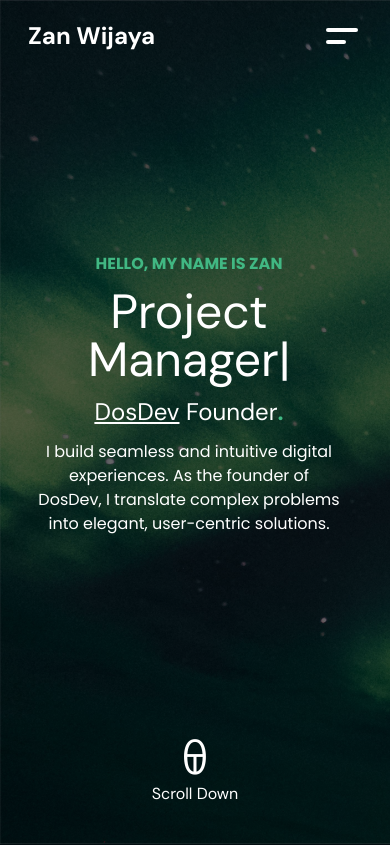
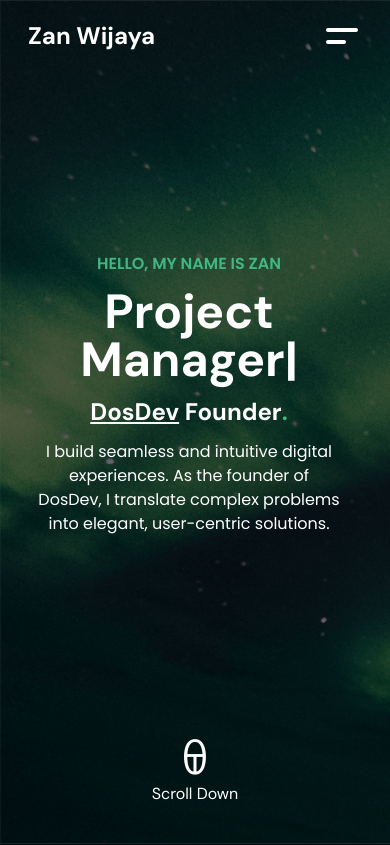
Before and after one commit to fauzanakbarwijaya/MyPortofolio, a Vue app: page / in a window 390 px wide. Shown: the top 845 px of the page. Built offline with nearby package versions, Linux system fonts and the light colour scheme.

Commit message:
fix: navbar scroll on mobile, center card overflow-x

```diff
--- a/index.html
+++ b/index.html
@@ -2,7 +2,7 @@
 <html lang="en">
   <head>
     <meta charset="UTF-8" />
-    <link rel="icon" type="image/svg+xml" href="" />
+    <link rel="icon" type="image/svg+xml" href="/src/assets/MyLogo.png" />
     <meta name="viewport" content="width=device-width, initial-scale=1.0" />
     <link href="/src/style.css" rel="stylesheet">
     <link href="https://unpkg.com/aos@2.3.1/dist/aos.css" rel="stylesheet">
--- a/src/App.vue
+++ b/src/App.vue
@@ -56,15 +56,16 @@
             </div>
             <div class="container mx-auto h-5/6 md:h-3/4 flex justify-center items-center">
                 <div class="text-center md:text-left text-white space-x-3 space-y-3 m-9">
-                    <p class="text-[#41B883] md:text-xl uppercase font-bold font-poppins">Hello, My Name Is Zan</p>
-                    <h1 class="text-5xl md:text-8xl font-dmsans">
+                    <p class="text-[#41B883] md:text-xl uppercase font-semibold font-poppins">Hello, My Name Is Zan</p>
+                    <h1 class="text-5xl md:text-8xl font-dmsans font-bold">
                         <span>{{ displayText }}</span>
                         <span v-if="typing" class="animate-pulse">|</span>
                     </h1>
-                    <h1 class="text-2xl md:text-4xl font-dmsans"><a href="https://www.instagram.com/dosdev_/"
-                            target="_blank" class="underline">DosDev</a> Founder<span
-                            class="text-[#41B883] font-bold">.</span></h1>
-                    <p class="md:text-xl md:w-9/12 font-poppins">I build seamless and intuitive digital experiences. As the founder of DosDev, I translate complex problems into elegant, user-centric solutions.</p>
+                    <h1 class="text-2xl md:text-4xl font-dmsans font-semibold"><a
+                            href="https://www.instagram.com/dosdev_/" target="_blank" class="underline">DosDev</a>
+                        Founder<span class="text-[#41B883] font-bold">.</span></h1>
+                    <p class="md:text-xl md:w-9/12 font-poppins">I build seamless and intuitive digital experiences. As
+                        the founder of DosDev, I translate complex problems into elegant, user-centric solutions.</p>
                     <div class="absolute bottom-8 left-0 w-full flex flex-col items-center animate-bounce">
                         <span class="text-5xl">&#41783;</span>
                         <p class="text-center">Scroll Down</p>
@@ -75,8 +76,8 @@
         <!-- End Navigation -->
 
         <section class="h-auto bg-gradient-to-b from-[#030E12] via-[#277552] to-[#328d64]" id="About">
-            <div
-                class="container mx-auto font-poppins text-white pt-16 ps-5 flex flex-col md:flex-row items-center md:items-center min-h-screen" data-aos="fade-up" data-aos-duration="1000">
+            <div class="container mx-auto font-poppins text-white pt-16 ps-5 flex flex-col md:flex-row items-center md:items-center min-h-screen"
+                data-aos="fade-up" data-aos-duration="1000">
                 <!-- Profile Picture -->
                 <div class="w-full md:w-6/12 flex justify-center md:justify-center mb-8 md:mb-0">
                     <div class="size-64 md:size-72 shadow-sm shadow-white rounded-sm flex items-center justify-center overflow-hidden transition-transform duration-700 ease-in-out"
@@ -90,8 +91,14 @@
                     <h1 class="text-3xl md:text-5xl font-dmsans font-bold">
                         ABOUT ME<span class="text-[#41B883]">.</span>
                     </h1>
-                    <p>I am a passionate and results-driven developer with two years of hands-on experience in turning complex ideas into elegant digital solutions. My journey in technology is fueled by a deep enthusiasm for building impactful products and a commitment to continuous learning.</p>
-                    <p>My career began with freelancing, where I honed my technical skills across a diverse range of projects. This experience inspired me to establish DosDev, an initiative to unite a collective of talented freelancers. Together, we collaborate to tackle more ambitious projects, combining our expertise to transform client visions into digital reality. Here is the stack of technologies I work with : </p>
+                    <p>I am a passionate and results-driven developer with two years of hands-on experience in turning
+                        complex ideas into elegant digital solutions. My journey in technology is fueled by a deep
+                        enthusiasm for building impactful products and a commitment to continuous learning.</p>
+                    <p>My career began with freelancing, where I honed my technical skills across a diverse range of
+                        projects. This experience inspired me to establish DosDev, an initiative to unite a collective
+                        of talented freelancers. Together, we collaborate to tackle more ambitious projects, combining
+                        our expertise to transform client visions into digital reality. Here is the stack of
+                        technologies I work with : </p>
                     <ul class="list-disc ps-5 flex flex-row justify-evenly md:justify-start text-lg">
                         <div>
                             <li>PYTHON</li>
@@ -119,7 +126,7 @@
             </div>
         </section>
         <section class="h-auto mb-7" id="Work">
-            <div class="container mx-auto font-poppins pt-11 ps-5 text-black">
+            <div class="container mx-auto font-poppins pt-11 px-5 text-black">
                 <div class="flex flex-col md:flex-row md:items-start md:gap-8">
                     <div
                         class="w-full md:w-6/12 md:flex md:items-center md:justify-center md:min-h-[54rem] md:order-1 md:sticky md:top-0">
@@ -136,7 +143,7 @@
                         </div>
                     </div>
                     <div class="w-full md:w-6/12 flex flex-col gap-8 md:order-2 md:pe-5">
-                        <div class="bg-white rounded-xl shadow-lg p-5 w-full">
+                        <div class="bg-white rounded-xl shadow-lg p-5 w-full mx-auto max-w-md">
                             <div class=" rounded-lg mb-4 mx-auto overflow-hidden flex items-center justify-center">
                                 <img src="/src/assets/ClinicoDekstop.png" alt="Project Image"
                                     class="object-cover w-80" />
@@ -160,7 +167,7 @@
                                 <span class="px-2 py-1 bg-gray-100 rounded text-xs text-gray-800">Google Meet</span>
                             </div>
                         </div>
-                        <div class="bg-white rounded-xl shadow-lg p-5 w-full">
+                        <div class="bg-white rounded-xl shadow-lg p-5 w-full mx-auto max-w-md">
                             <div class=" rounded-lg mb-4 mx-auto overflow-hidden flex items-center justify-center">
                                 <img src="/src/assets/TawataliaDekstop.png" alt="Project Image"
                                     class="object-cover w-80" />
@@ -182,7 +189,7 @@
                                 <span class="px-2 py-1 bg-gray-100 rounded text-xs text-gray-800">Github</span>
                             </div>
                         </div>
-                        <div class="bg-white rounded-xl shadow-lg p-5 w-full">
+                        <div class="bg-white rounded-xl shadow-lg p-5 w-full mx-auto max-w-md">
                             <div class=" rounded-lg mb-4 mx-auto overflow-hidden flex items-center justify-center">
                                 <img src="/src/assets/NoonajibDekstop.png" alt="Project Image"
                                     class="object-cover w-80" />
@@ -205,7 +212,7 @@
                                 <span class="px-2 py-1 bg-gray-100 rounded text-xs text-gray-800">Github</span>
                             </div>
                         </div>
-                        <div class="bg-white rounded-xl shadow-lg p-5 w-full">
+                        <div class="bg-white rounded-xl shadow-lg p-5 w-full mx-auto max-w-md">
                             <div class=" rounded-lg mb-4 mx-auto overflow-hidden flex items-center justify-center">
                                 <img src="/src/assets/SiPKLDekstop.png" alt="Project Image"
                                     class="object-cover w-80" />
@@ -247,8 +254,7 @@
                     <div class="mt-12 md:w-6/12">
                         <span class="text-9xl flex justify-center mb-4 animate-spin">😁</span>
                         <a href="mailto:neacakbar@gmail.com"
-                            class="text-lg border border-[#41B883] py-2 px-4 rounded hover:bg-[#41B883] hover:text-white transition flex justify-center font-semibold capitalize md:hidden">Send
-                            me an email!</a>
+                            class="text-lg border border-[#41B883] py-2 px-4 rounded-sm hover:bg-[#41B883] hover:text-white transition flex justify-center mx-auto font-semibold capitalize md:hidden w-64">Send me an email!</a>
                         <div class="mt-12 flex flex-col items-center gap-2">
                             <div class="flex gap-6 text-3xl">
                                 <a href="https://github.com/fauzanakbarwijaya" target="_blank" rel="noopener"
@@ -282,7 +288,7 @@
                     &times;
                 </span>
             </div>
-            <div class="flex justify-center items-center h-3/4 text-4xl">
+            <div class="flex justify-center items-center h-2/3 md:h-3/4 text-4xl">
                 <ul>
                     <li class="mb-3 list-disc"><a href="#About"
                             class="font-bold text-center uppercase hover:text-[#41B883]"
@@ -326,7 +332,8 @@
 <script setup>
     import {
         ref,
-        onMounted
+        onMounted,
+        watch
     } from 'vue'
 
     const showMobileMenu = ref(false)
@@ -385,6 +392,15 @@
         if (window.AOS) {
             window.AOS.init()
         }
+        watch(showMobileMenu, (val) => {
+            if (window.innerWidth < 768) {
+                document.body.classList.toggle('overflow-hidden', val)
+                document.body.classList.toggle('h-screen', val)
+            } else {
+                document.body.classList.remove('overflow-hidden')
+                document.body.classList.remove('h-screen')
+            }
+        })
     })
 </script>
 
--- a/src/style.css
+++ b/src/style.css
@@ -3,6 +3,10 @@
 
 html{
     scroll-behavior: smooth;
+}
+
+body{
+  overflow-x: hidden;
 }
 
 .font-dmsans {
```
Also changed, not shown: src/assets/MyLogo.png (added).
